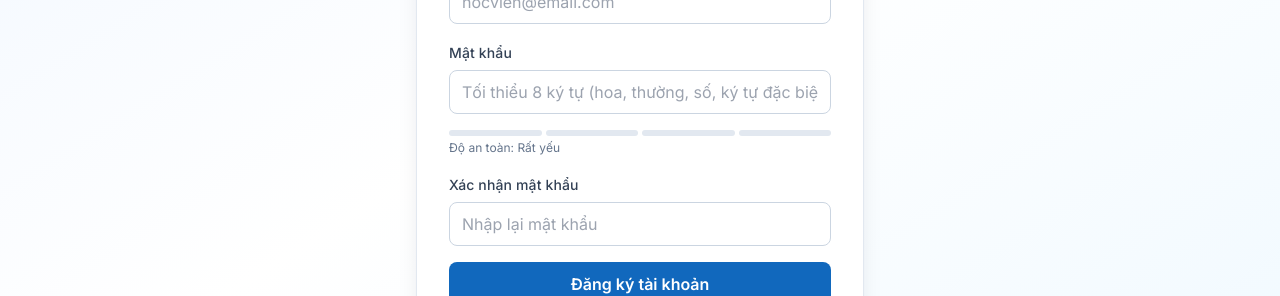
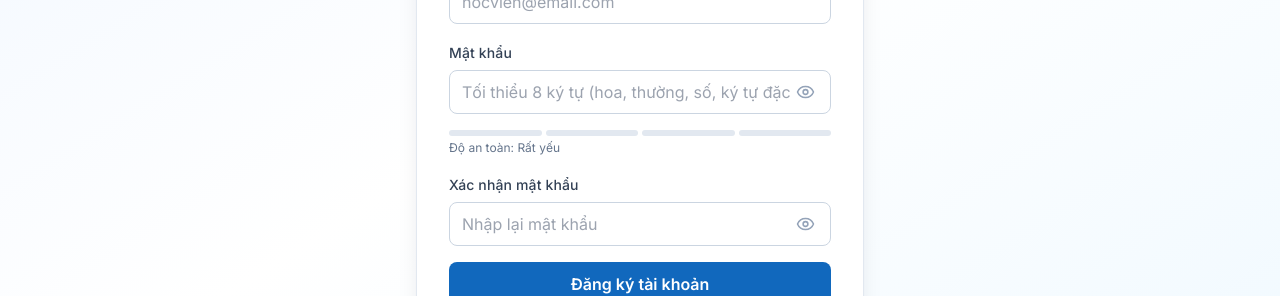
Before and after one commit to dunghvd79/eduverse, a React (Vite) app in the folder frontend/: page /auth/register in a window 1280 px wide. Shown: the part 365-661 px from the top of the page. Built offline with nearby package versions, Linux system fonts and the light colour scheme.

Commit message:
feat(frontend): add eye icon toggle to reveal and hide password across all auth forms

```diff
--- a/frontend/src/pages/auth/LoginPage.jsx
+++ b/frontend/src/pages/auth/LoginPage.jsx
@@ -1,6 +1,7 @@
-import React from 'react';
+import React, { useState } from 'react';
 import { Link, useNavigate } from 'react-router-dom';
 import { useForm } from 'react-hook-form';
+import { Eye, EyeOff } from 'lucide-react';
 import { toast } from '../../components/common/Toast';
 import { Field, inputCls, btnCls } from './authUi';
 import { api } from '../../services/api';
@@ -9,6 +10,7 @@ import { useAuthStore } from '../../stores/useAuthStore';
 export default function LoginPage() {
   const nav = useNavigate();
   const setAuth = useAuthStore((state) => state.setAuth);
+  const [showPassword, setShowPassword] = useState(false);
   const { register, handleSubmit, setValue, formState: { errors, isSubmitting } } = useForm({
     defaultValues: {
       email: '',
@@ -78,12 +80,23 @@ export default function LoginPage() {
       </Field>
 
       <Field label="Mật khẩu" error={errors.password?.message}>
-        <input
-          type="password"
-          className={inputCls}
-          placeholder="••••••••"
-          {...register('password', { required: 'Vui lòng nhập mật khẩu' })}
-        />
+        <div className="relative">
+          <input
+            type={showPassword ? 'text' : 'password'}
+            className={`${inputCls} pr-10`}
+            placeholder="••••••••"
+            {...register('password', { required: 'Vui lòng nhập mật khẩu' })}
+          />
+          <button
+            type="button"
+            onClick={() => setShowPassword((prev) => !prev)}
+            className="absolute right-3 top-1/2 -translate-y-1/2 text-slate-400 hover:text-slate-600 transition p-1 focus:outline-none"
+            title={showPassword ? 'Ẩn mật khẩu' : 'Hiện mật khẩu'}
+            aria-label={showPassword ? 'Ẩn mật khẩu' : 'Hiện mật khẩu'}
+          >
+            {showPassword ? <EyeOff size={19} /> : <Eye size={19} />}
+          </button>
+        </div>
       </Field>
 
       <div className="flex items-center justify-between text-body-md">
--- a/frontend/src/pages/auth/RegisterPage.jsx
+++ b/frontend/src/pages/auth/RegisterPage.jsx
@@ -1,6 +1,7 @@
-import React from 'react';
+import React, { useState } from 'react';
 import { Link, useNavigate } from 'react-router-dom';
 import { useForm } from 'react-hook-form';
+import { Eye, EyeOff } from 'lucide-react';
 import { toast } from '../../components/common/Toast';
 import { Field, inputCls, btnCls } from './authUi';
 import { api } from '../../services/api';
@@ -19,6 +20,8 @@ const strength = (p = '') => {
 
 export default function RegisterPage() {
   const nav = useNavigate();
+  const [showPassword, setShowPassword] = useState(false);
+  const [showConfirm, setShowConfirm] = useState(false);
   const { register, handleSubmit, watch, formState: { errors, isSubmitting } } = useForm();
   const pw = watch('password', '');
   const s = strength(pw);
@@ -74,9 +77,10 @@ export default function RegisterPage() {
       </Field>
 
       <Field label="Mật khẩu" error={errors.password?.message}>
+        <div className="relative">
           <input
-          type="password"
-          className={inputCls}
+            type={showPassword ? 'text' : 'password'}
+            className={`${inputCls} pr-10`}
             placeholder="Tối thiểu 8 ký tự (hoa, thường, số, ký tự đặc biệt)"
             {...register('password', {
               required: 'Vui lòng nhập mật khẩu',
@@ -86,6 +90,16 @@ export default function RegisterPage() {
               }
             })}
           />
+          <button
+            type="button"
+            onClick={() => setShowPassword((prev) => !prev)}
+            className="absolute right-3 top-1/2 -translate-y-1/2 text-slate-400 hover:text-slate-600 transition p-1 focus:outline-none"
+            title={showPassword ? 'Ẩn mật khẩu' : 'Hiện mật khẩu'}
+            aria-label={showPassword ? 'Ẩn mật khẩu' : 'Hiện mật khẩu'}
+          >
+            {showPassword ? <EyeOff size={19} /> : <Eye size={19} />}
+          </button>
+        </div>
       </Field>
 
       {/* Thanh đo độ mạnh mật khẩu */}
@@ -106,15 +120,26 @@ export default function RegisterPage() {
       </div>
 
       <Field label="Xác nhận mật khẩu" error={errors.confirm?.message}>
+        <div className="relative">
           <input
-          type="password"
-          className={inputCls}
+            type={showConfirm ? 'text' : 'password'}
+            className={`${inputCls} pr-10`}
             placeholder="Nhập lại mật khẩu"
             {...register('confirm', {
               required: 'Vui lòng xác nhận mật khẩu',
               validate: (v) => v === pw || 'Mật khẩu xác nhận không khớp'
             })}
           />
+          <button
+            type="button"
+            onClick={() => setShowConfirm((prev) => !prev)}
+            className="absolute right-3 top-1/2 -translate-y-1/2 text-slate-400 hover:text-slate-600 transition p-1 focus:outline-none"
+            title={showConfirm ? 'Ẩn mật khẩu' : 'Hiện mật khẩu'}
+            aria-label={showConfirm ? 'Ẩn mật khẩu' : 'Hiện mật khẩu'}
+          >
+            {showConfirm ? <EyeOff size={19} /> : <Eye size={19} />}
+          </button>
+        </div>
       </Field>
 
       <button className={btnCls} disabled={isSubmitting}>
--- a/frontend/src/pages/auth/ResetPasswordPage.jsx
+++ b/frontend/src/pages/auth/ResetPasswordPage.jsx
@@ -1,6 +1,7 @@
-import React from 'react';
+import React, { useState } from 'react';
 import { useNavigate, useSearchParams, Link } from 'react-router-dom';
 import { useForm } from 'react-hook-form';
+import { Eye, EyeOff } from 'lucide-react';
 import { toast } from '../../components/common/Toast';
 import { Field, inputCls, btnCls } from './authUi';
 import { api } from '../../services/api';
@@ -11,6 +12,9 @@ export default function ResetPasswordPage() {
   const nav = useNavigate();
   const [searchParams] = useSearchParams();
   const tokenFromUrl = searchParams.get('token') || '';
+
+  const [showPassword, setShowPassword] = useState(false);
+  const [showConfirm, setShowConfirm] = useState(false);
 
   const { register, handleSubmit, watch, formState: { errors, isSubmitting } } = useForm({
     defaultValues: {
@@ -56,9 +60,10 @@ export default function ResetPasswordPage() {
       </Field>
 
       <Field label="Mật khẩu mới" error={errors.password?.message}>
+        <div className="relative">
           <input
-          type="password"
-          className={inputCls}
+            type={showPassword ? 'text' : 'password'}
+            className={`${inputCls} pr-10`}
             placeholder="Tối thiểu 8 ký tự (hoa, thường, số, ký tự đặc biệt)"
             {...register('password', {
               required: 'Vui lòng nhập mật khẩu mới',
@@ -68,18 +73,39 @@ export default function ResetPasswordPage() {
               }
             })}
           />
+          <button
+            type="button"
+            onClick={() => setShowPassword((prev) => !prev)}
+            className="absolute right-3 top-1/2 -translate-y-1/2 text-slate-400 hover:text-slate-600 transition p-1 focus:outline-none"
+            title={showPassword ? 'Ẩn mật khẩu' : 'Hiện mật khẩu'}
+            aria-label={showPassword ? 'Ẩn mật khẩu' : 'Hiện mật khẩu'}
+          >
+            {showPassword ? <EyeOff size={19} /> : <Eye size={19} />}
+          </button>
+        </div>
       </Field>
 
       <Field label="Xác nhận mật khẩu mới" error={errors.confirm?.message}>
+        <div className="relative">
           <input
-          type="password"
-          className={inputCls}
+            type={showConfirm ? 'text' : 'password'}
+            className={`${inputCls} pr-10`}
             placeholder="Nhập lại mật khẩu mới"
             {...register('confirm', {
               required: 'Vui lòng xác nhận mật khẩu',
               validate: (v) => v === pw || 'Mật khẩu xác nhận không khớp'
             })}
           />
+          <button
+            type="button"
+            onClick={() => setShowConfirm((prev) => !prev)}
+            className="absolute right-3 top-1/2 -translate-y-1/2 text-slate-400 hover:text-slate-600 transition p-1 focus:outline-none"
+            title={showConfirm ? 'Ẩn mật khẩu' : 'Hiện mật khẩu'}
+            aria-label={showConfirm ? 'Ẩn mật khẩu' : 'Hiện mật khẩu'}
+          >
+            {showConfirm ? <EyeOff size={19} /> : <Eye size={19} />}
+          </button>
+        </div>
       </Field>
 
       <button className={btnCls} disabled={isSubmitting}>
```
Lines whose indentation alone changed are shown as unchanged.
